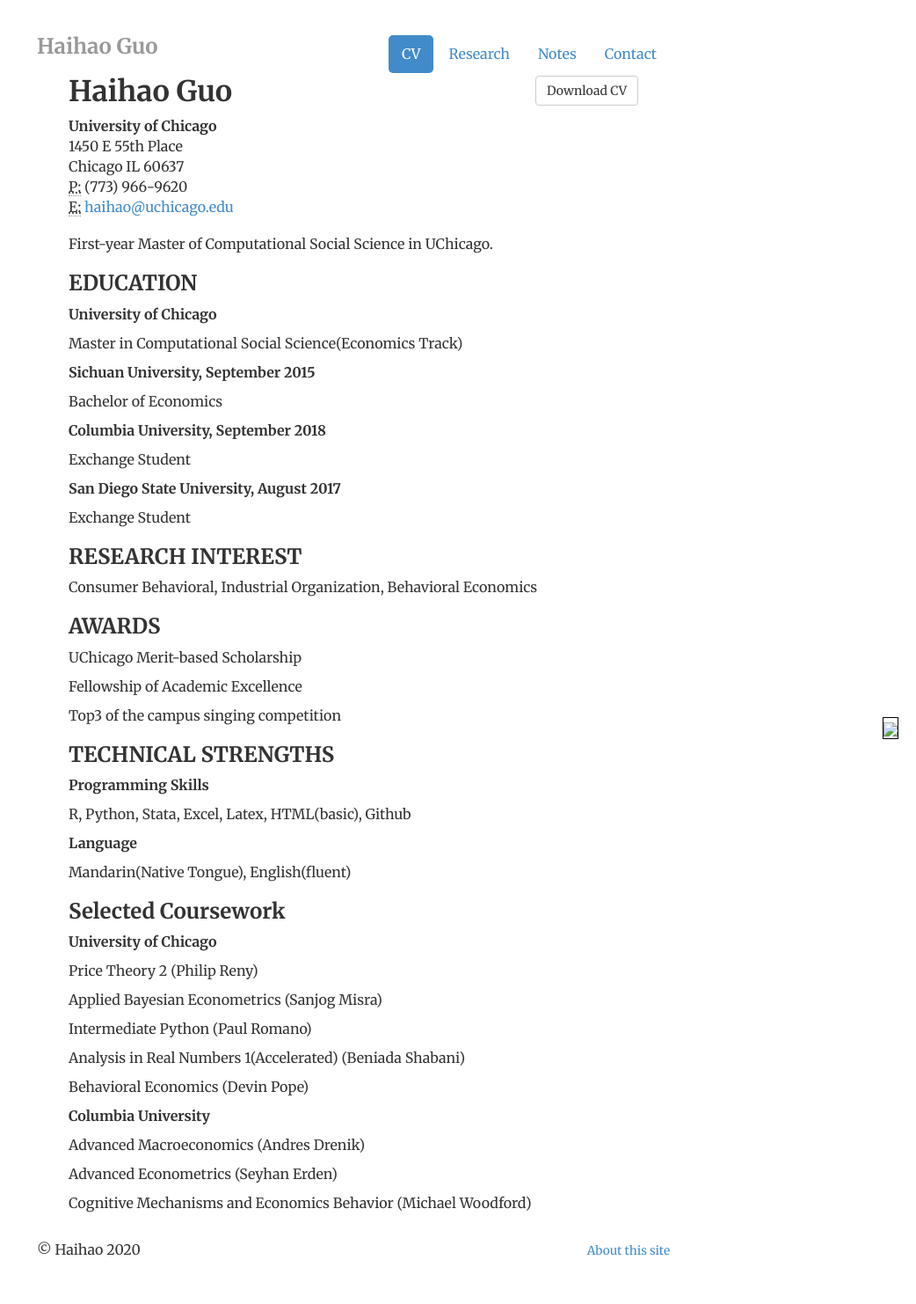
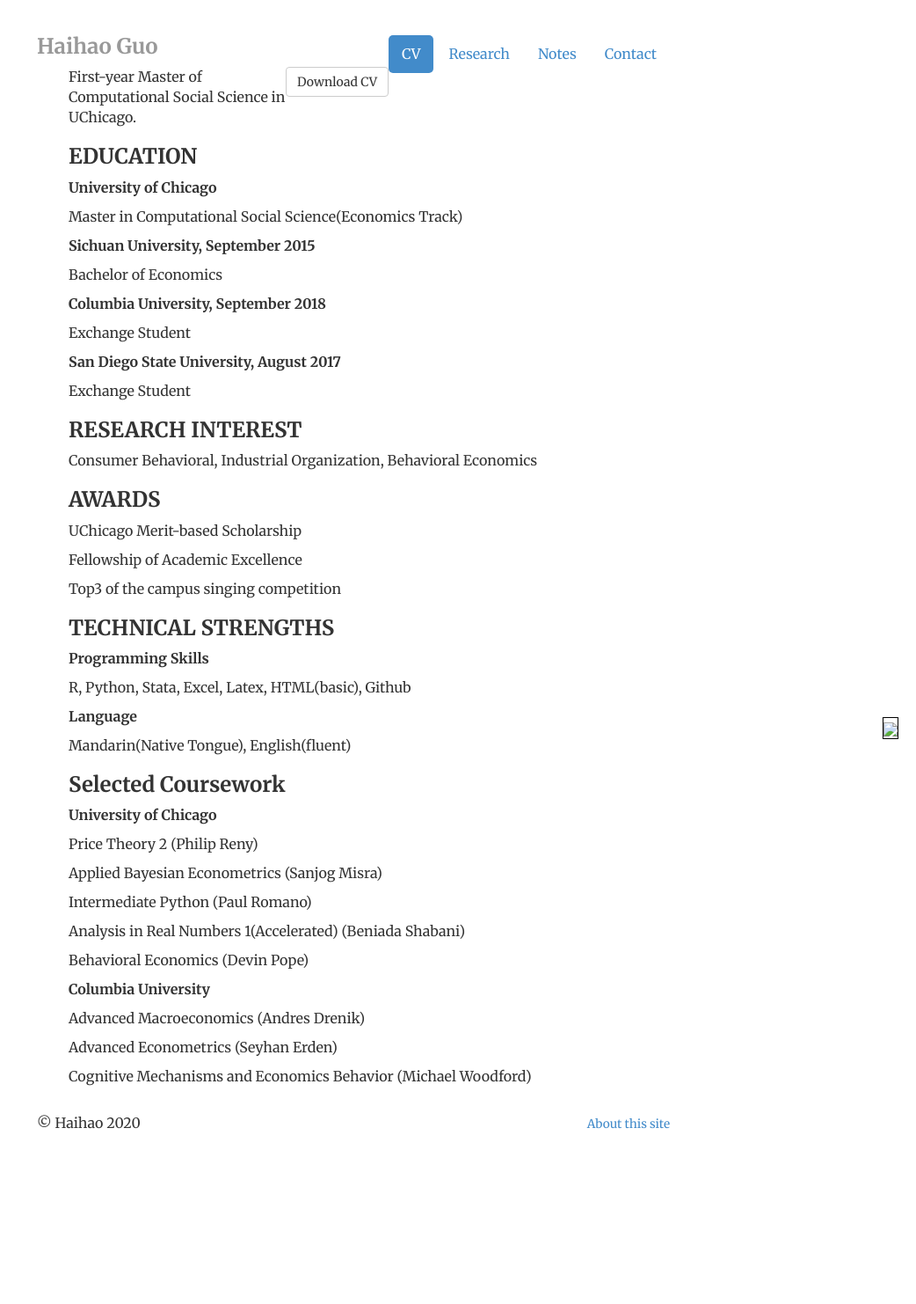
Before and after one commit to hihowme/hihowme.github.io, a Jekyll site: the page built from cv/index.html, in a window 1280 px wide. Shown: the whole page at 88% size, without its empty margins (238-1280 px from the left). Built offline with Jekyll 4.4.1, drawn with Linux system fonts in a browser that asks for light colours; after the commit the page ends 1338 px from its top, so only the background shows below that.

Commit message:
update again

```diff
--- a/cv/index.html
+++ b/cv/index.html
@@ -10,7 +10,7 @@ description: Current CV for Haihao Guo.
 ---
 <div class="cv">
 	<a href="/files/haihao_resume.pdf" class="btn btn-default pull-right" title="Download CV as PDF">Download CV</a>
-	<div itemscope itemtype="http://data-vocabulary.org/Person">
+	<!--<div itemscope itemtype="http://data-vocabulary.org/Person">
 	<span itemprop="name"><h1>Haihao Guo</h1></span>
 	<address>
 	<span itemprop="affiliation"><strong>University of Chicago</strong><br></span>
@@ -19,7 +19,7 @@ description: Current CV for Haihao Guo.
 	<abbr title="phone">P:</abbr> (773) 966-9620<br>
 	<abbr title="email">E:</abbr> <a href="mailto:haihao@uchicago.edu">haihao@uchicago.edu</a><br>
 	</address>
-	</div>
+	</div> -->
 
 	<p>First-year Master of Computational Social Science in UChicago.
 
```
